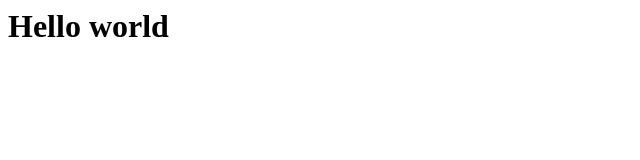
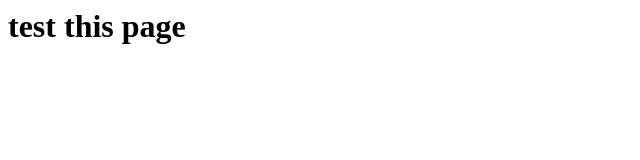
Before and after one commit to negarrd/demo-repo, a plain HTML site: page index.html in a window 1280 px wide. Shown: the whole page, without its empty margins (0-640 px from the left). Drawn offline with Linux system fonts and the light colour scheme.

Commit message:
save some files
nothing

```diff
--- a/index.html
+++ b/index.html
@@ -1 +1 @@
-<h1>Hello world</h1>
+<h1>test this page</h1>
```
Also changed, not shown: 2 other files.
